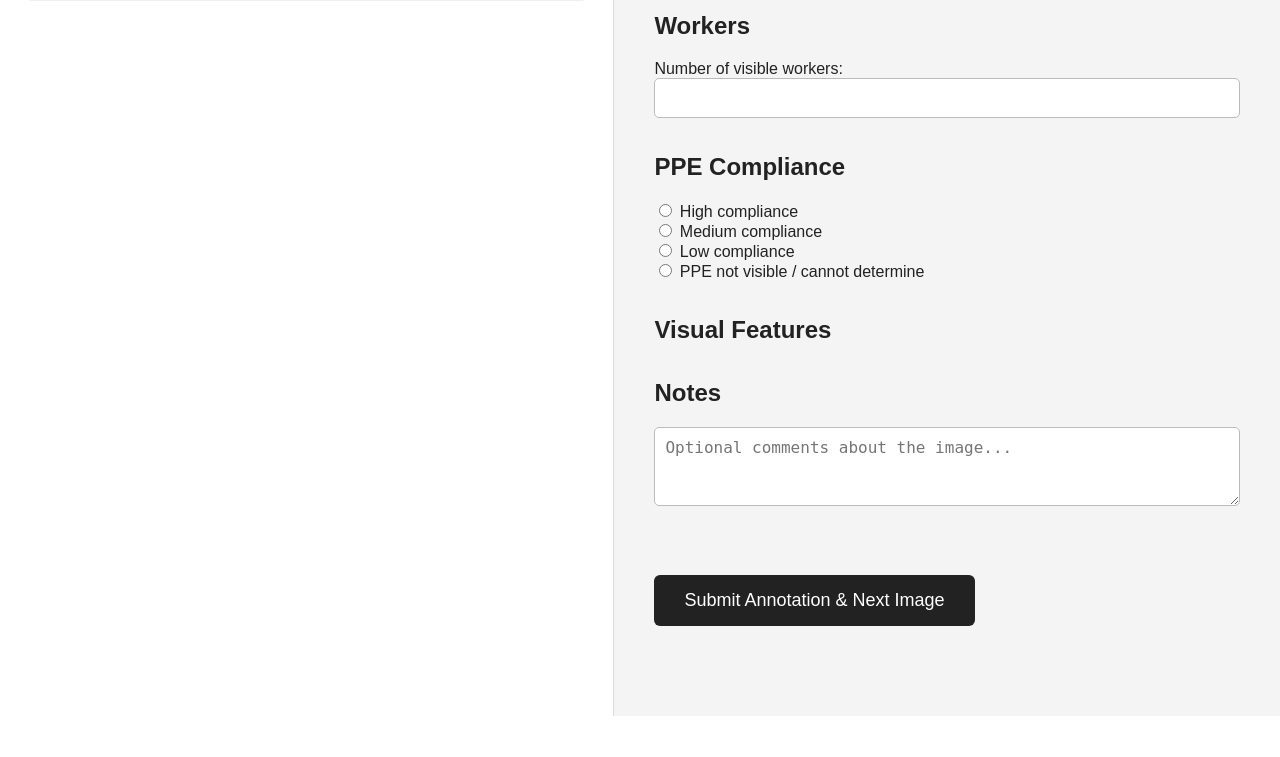
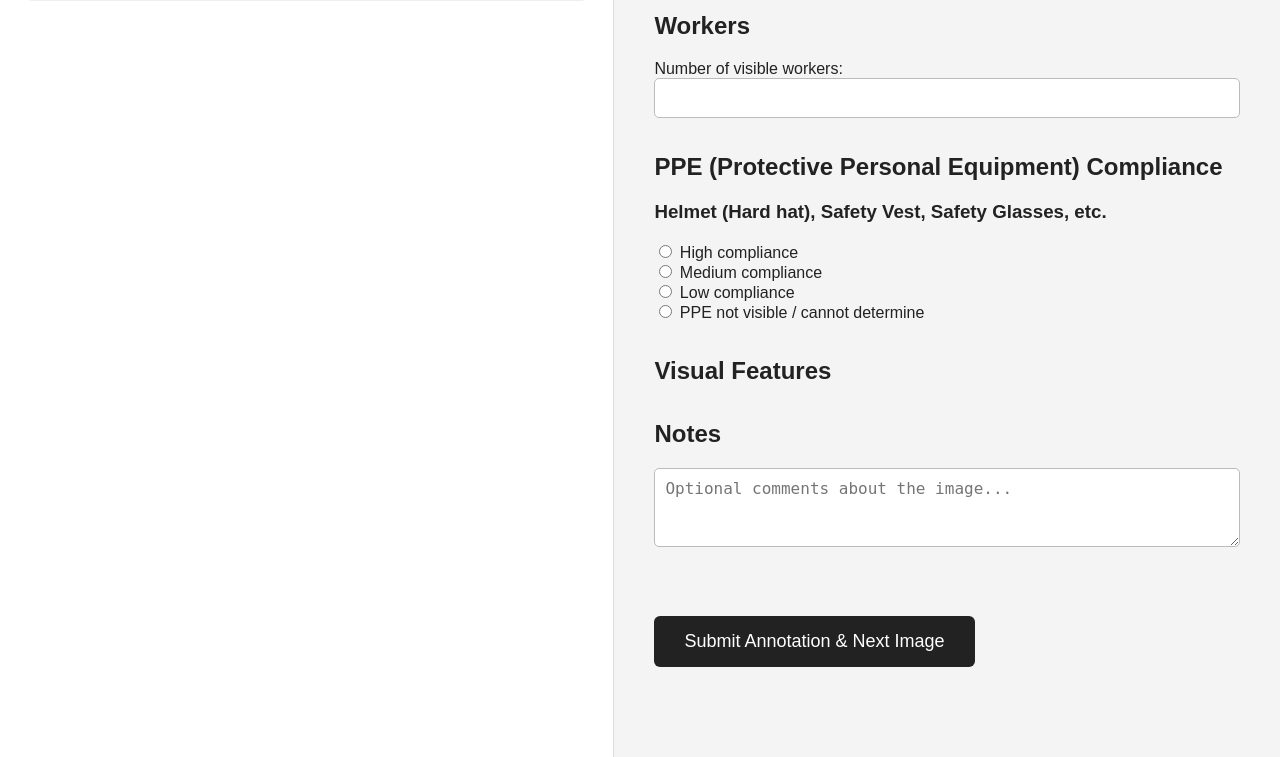
Before and after one commit to pfonsecaUTRGV/human_labeling_app, a Django app: template annotation/templates/annotation/annotate.html in a window 1280 px wide. Shown: the part 201-958 px from the top of the page. Before the commit the page ends 917 px from the top, so only its background shows below. Run offline with Django 5.2, Linux system fonts and the light colour scheme; the template is opened without the code that fills it: values that come from a table or form of the project are taken from there, others are empty.

Commit message:
Update PPE Compliance heading with details
Expanded the title and added a subtitle for clarity.

```diff
--- a/annotation/templates/annotation/annotate.html
+++ b/annotation/templates/annotation/annotate.html
@@ -778,8 +778,14 @@
             <section>
 
                 <h2>
-                    PPE Compliance
+                    PPE (Protective Personal Equipment) Compliance
                 </h2>
+
+                <h3>
+                    Helmet (Hard hat), Safety Vest, Safety Glasses, etc.
+                </h3>
+
+
 
                 {{ form.ppe_compliance }}
 
```
